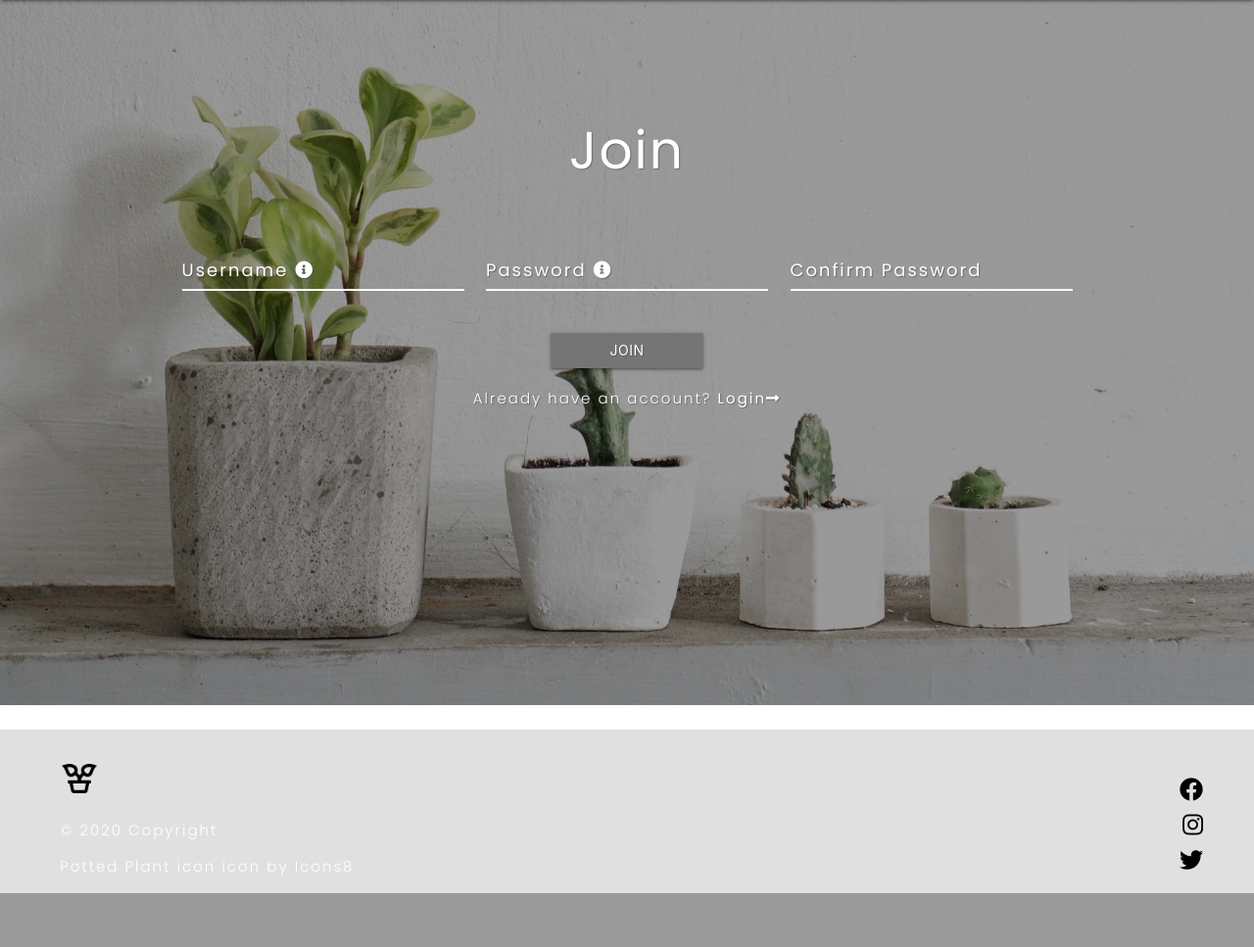
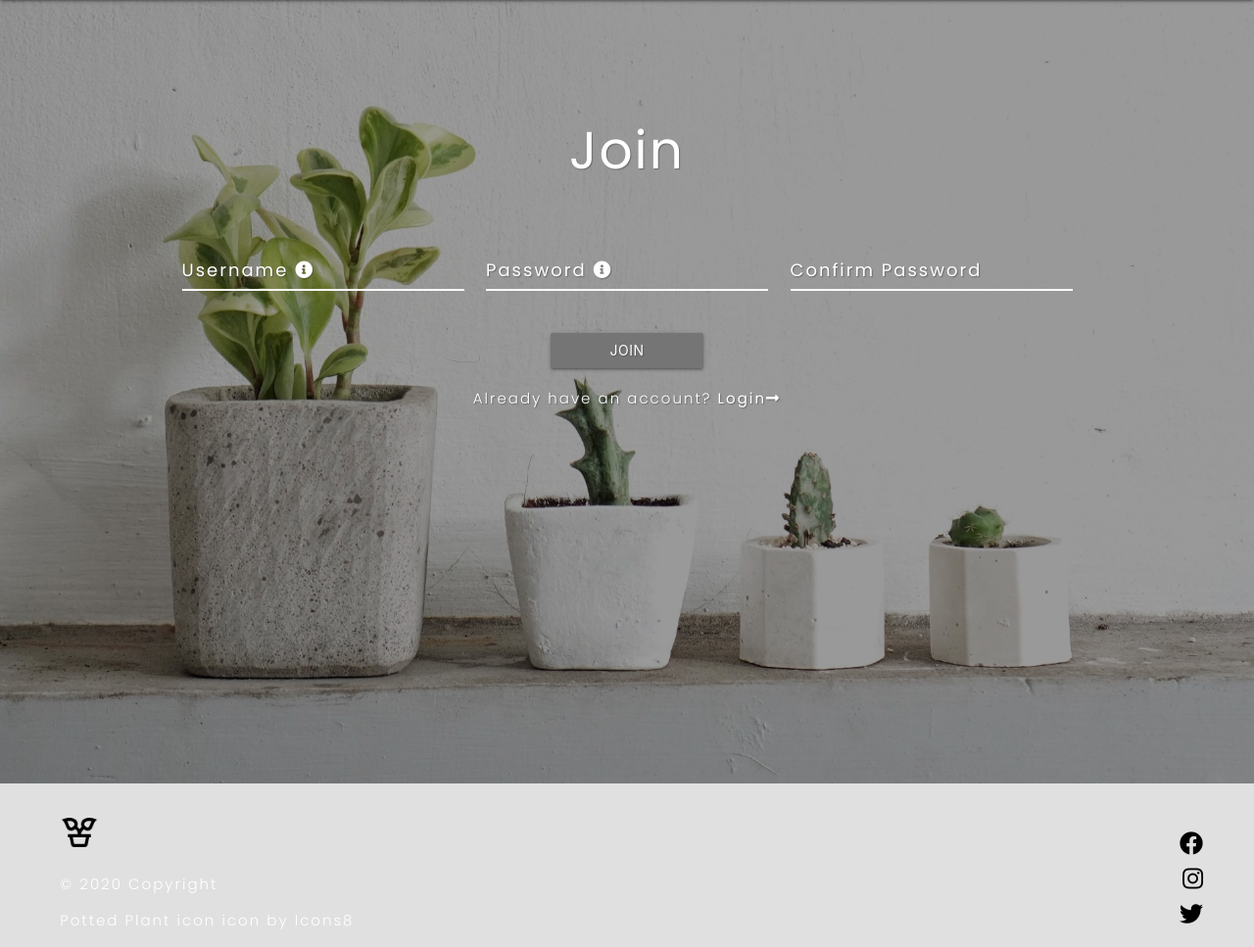
Before and after one commit to Code-Institute-Submissions/houseplant-heroes, a Flask app: page /join in a window 1280 px wide. Shown: the part 64-1031 px from the top of the page at 98% size. Before the commit the page ends 976 px from the top, so only its background shows below. Run offline with Flask 2, Linux system fonts and the light colour scheme; some libraries are stand-ins or nearby versions.

Commit message:
Remove section from block content base.html, change height-90 to height-100 with 100% height

```diff
--- a/static/css/style.css
+++ b/static/css/style.css
@@ -24,8 +24,8 @@ a.brand-logo.black-text.left {
   overflow: hidden;
 }
 
-.height-90 {
-  height: 90%;
+.height-100 {
+  height: 100%;
 }
 
 .height-85 {
--- a/templates/base.html
+++ b/templates/base.html
@@ -159,9 +159,7 @@
     {% block hero_image_end %}{% endblock %}
 
     <!-- block content -->
-    <section class="block-content">
       {% block content %} {% endblock %}
-    </section>
     <!-- footer -->
     <footer>
       <div class="grey lighten-2">
--- a/templates/join.html
+++ b/templates/join.html
@@ -2,7 +2,7 @@
 
 <!-- hero image opening div -->
 {% block hero_image_begin %}
-<div class="hero-image height-90">
+<div class="hero-image height-100">
   {% endblock %}
 
   <!-- heading -->
--- a/templates/login.html
+++ b/templates/login.html
@@ -2,7 +2,7 @@
 
 <!-- hero image opening div -->
 {% block hero_image_begin %}
-<div class="hero-image height-90">
+<div class="hero-image height-100">
   {% endblock %}
 
   <!-- heading -->
```
